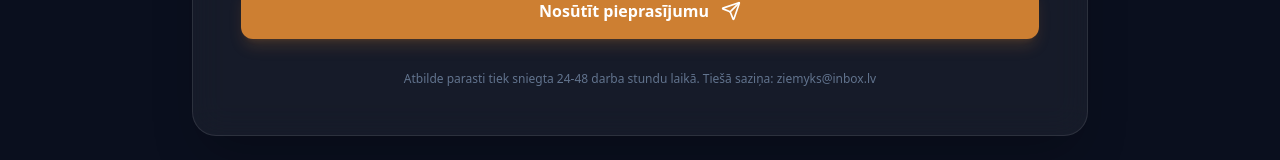
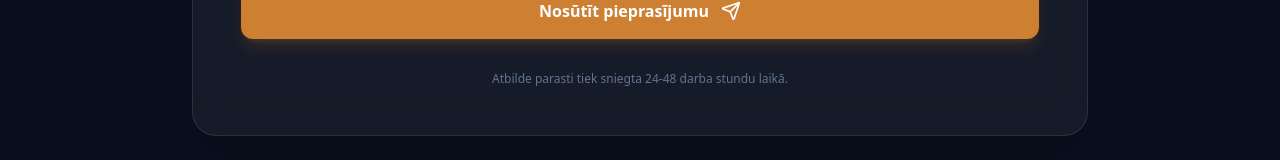
Before and after one commit to ziemyks/r_kruz, a Next.js app: page / in a window 1280 px wide. Shown: the part 2415-2575 px from the top of the page. Built offline with nearby package versions, Linux system fonts and the light colour scheme; no server answers.

Commit message:
Remove personal email mentions

```diff
--- a/src/app/actions/send-email.ts
+++ b/src/app/actions/send-email.ts
@@ -21,7 +21,7 @@ export async function sendSpeechRequest(formData: FormData) {
     try {
         const { data, error } = await resend.emails.send({
             from: "Roberts Krūzbergs Web <onboarding@resend.dev>",
-            to: ["ziemyks@inbox.lv"],
+            to: [process.env.RECIPIENT_EMAIL || "info@robertskruzbergs.lv"],
             subject: `Jauns pasākuma pieprasījums: ${company}`,
             html: `
         <h1>Jauns motivācijas runas pieprasījums</h1>
--- a/src/components/ContactForm.tsx
+++ b/src/components/ContactForm.tsx
@@ -156,7 +156,6 @@ export default function ContactForm() {
 
                         <p className="text-center text-xs text-slate-500">
                             Atbilde parasti tiek sniegta 24-48 darba stundu laikā.
-                            Tiešā saziņa: <span className="hover:text-bronze transition-colors cursor-pointer">ziemyks@inbox.lv</span>
                         </p>
                     </motion.form>
                 </div>
--- a/src/components/Footer.tsx
+++ b/src/components/Footer.tsx
@@ -15,7 +15,7 @@ export default function Footer() {
                     <div className="flex gap-8 text-sm font-medium text-slate-400">
                         <a href="#achievement" className="hover:text-bronze transition-colors">Sasniegumi</a>
                         <a href="#contact" className="hover:text-bronze transition-colors">Runas</a>
-                        <a href="mailto:ziemyks@inbox.lv" className="hover:text-bronze transition-colors">Kontakti</a>
+                        <a href="#contact" className="hover:text-bronze transition-colors">Kontakti</a>
                     </div>
 
                     <div className="text-slate-600 text-xs">
```
